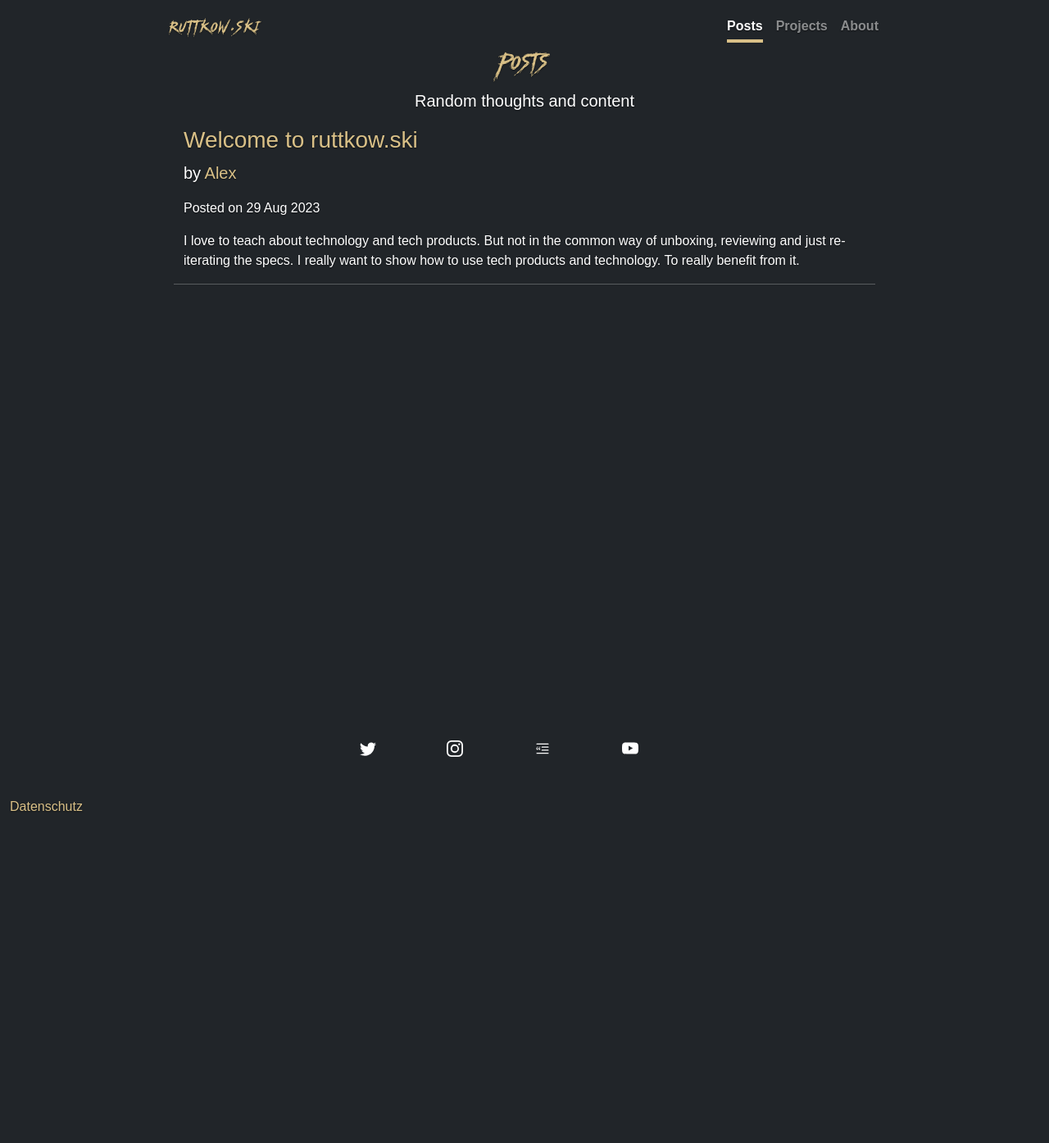
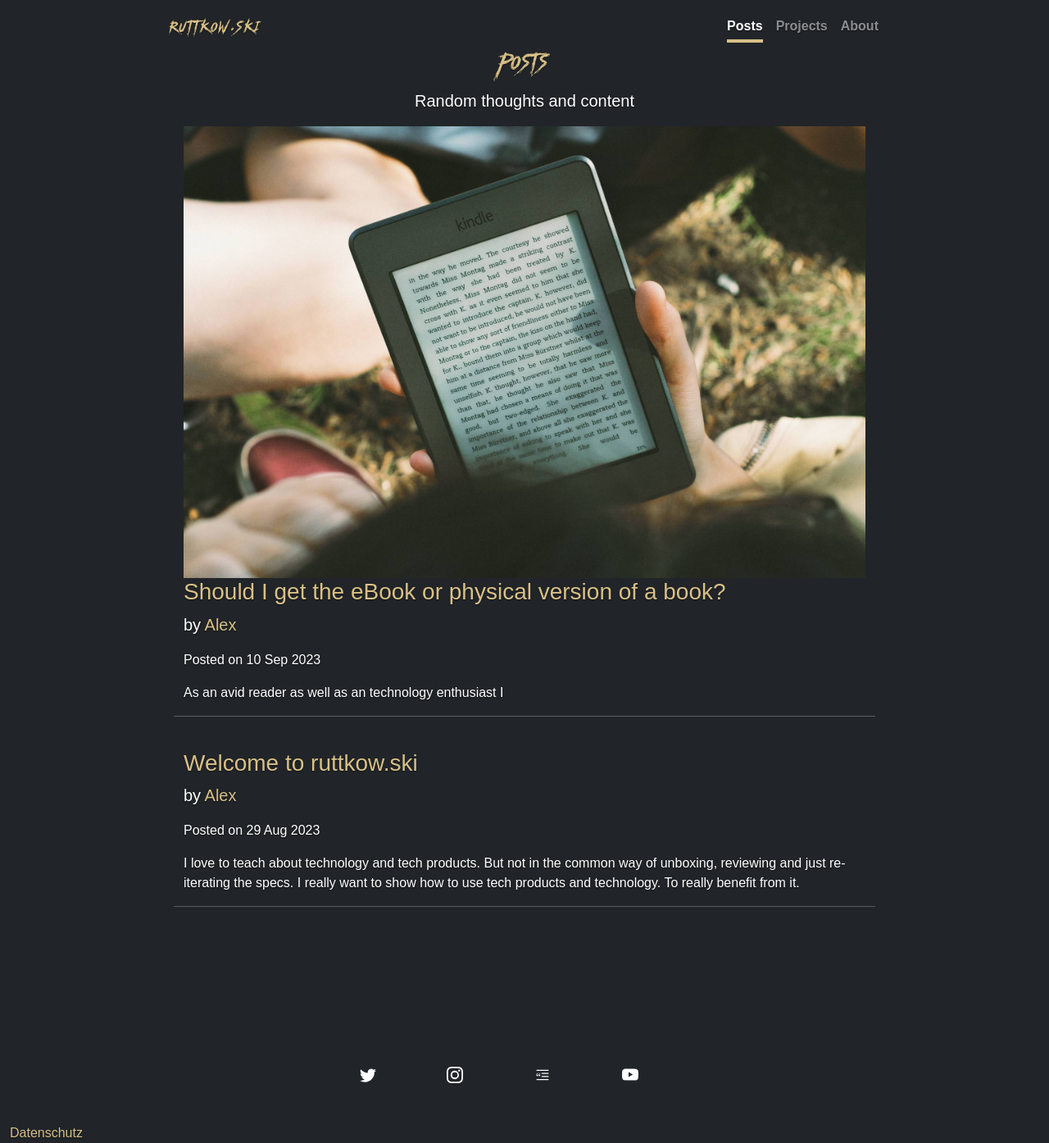
Before and after one commit to ruttkowa/ruttkow.ski, a Jekyll site: the page built from posts.html, in a window 1280 px wide. Shown: the whole page at 82% size. Built offline with Jekyll 4.4.1, drawn with Linux system fonts in a browser that asks for light colours; the list of posts is cut into pages by our own code; before the commit the page ends 996 px from its top, so only the background shows below that.

Commit message:
quick blog post and added image support

```diff
--- a/_layouts/post.html
+++ b/_layouts/post.html
@@ -12,6 +12,9 @@ layout: full_screen
 </div>
 
 <div class="container-fluid mt-5">
+    <div class="row">
+        <img src="{{ page.image }}" class="img-fluid">
+    </div>
     <!-- Header for post -->
     <div class="row">
         <div class="col-sm-12 col-md-12 col-lg-12">
--- /dev/null
+++ b/_posts/2023-09-15-eBooks_or_physical.md
@@ -0,0 +1,9 @@
+---
+layout: post
+title:  "Should I get the eBook or physical version of a book?"
+date:   2023-09-10
+categories: "reading"
+author: Alex
+image: /assets/images/blog/2023-09-15-image.jpg
+---
+As an avid reader as well as an technology enthusiast I
--- a/posts.html
+++ b/posts.html
@@ -18,6 +18,10 @@ pagination:
     {% for post in paginator.posts %}
 
     <div class="col-sm-12 col-md-12 col-lg-12">
+
+        <a href="{{ post.url }}">
+            <img src="{{ post.image }}" class="img-fluid">
+        </a>
         <h3><a href="{{ post.url }}">{{ post.title }}</a></h3>
         <p class="lead"><i class="fa fa-user"></i> by <a href="">{{ post.author }}</a></p>
         <p><i class="fa fa-calendar"></i> Posted on {{ post.date | date_to_string}}</p>
```
Also changed, not shown: Gemfile.lock, assets/images/blog/2023-09-15-image.jpg (added), 3 other files.
